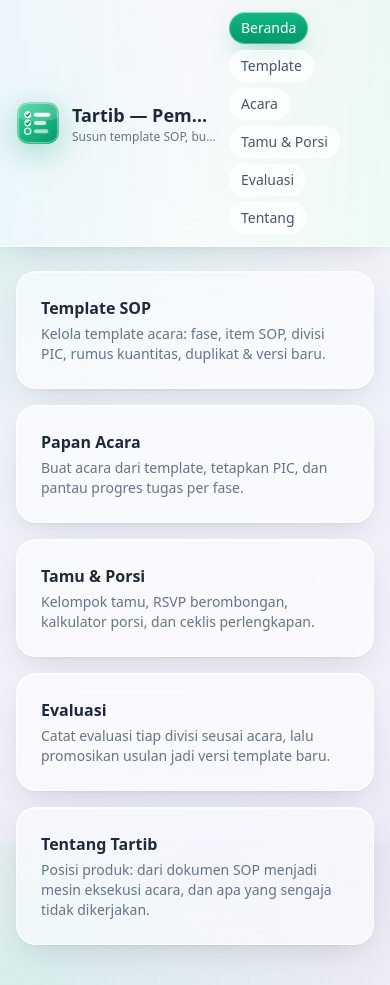
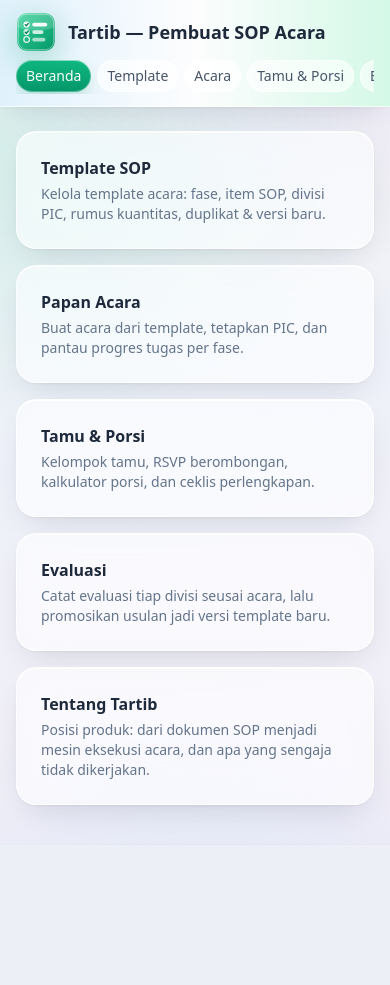
Before and after one commit to ugi577/tartib, a Next.js app: page / in a window 390 px wide. After the commit the page ends 845 px from the top, so only its background shows below. Built offline with nearby package versions, Linux system fonts and the light colour scheme.

Commit message:
fix(tartib): header mobile — tab satu baris geser horizontal (tak numpuk), latar gradasi lebih pekat, tagline di layar sempit (sesi 15)

```diff
--- a/src/app/page.tsx
+++ b/src/app/page.tsx
@@ -74,30 +74,34 @@
     <div className="min-h-screen">
       {/* Bilah header penuh menempel tepi atas (referensi Ahmed, sesi 15):
           glass gradasi biru→hijau muda, logo + judul di kiri, tab pil di
-          kanan (turun baris sendiri di layar sempit — keenam tab tetap
-          terjangkau), garis pemisah putih + bayangan lembut di bawahnya. */}
+          kanan. Di layar sempit tab turun ke baris sendiri — SATU baris yang
+          bisa digeser horizontal (tidak membungkus/bertumpuk), tagline
+          disembunyikan agar baris judul ramping. */}
       <header className="sticky top-0 z-40 print:hidden">
-        <div className="border-b border-white/70 bg-gradient-to-r from-sky-50/80 via-white/70 to-emerald-50/80 shadow-[0_1px_2px_rgb(15_23_42/0.04),0_12px_32px_-16px_rgb(15_23_42/0.18)] backdrop-blur-xl">
+        <div className="border-b border-white/70 bg-gradient-to-r from-sky-100/90 via-white/90 to-emerald-100/90 shadow-[0_1px_2px_rgb(15_23_42/0.04),0_12px_32px_-16px_rgb(15_23_42/0.18)] backdrop-blur-xl">
           <div className="mx-auto flex max-w-3xl flex-wrap items-center gap-x-3 gap-y-2 px-4 py-3">
             <LogoTartib
               judul="Logo Tartib"
-              className="h-11 w-11 shrink-0 drop-shadow-[0_8px_16px_rgb(5_150_105/0.35)]"
+              className="h-10 w-10 shrink-0 drop-shadow-[0_8px_16px_rgb(5_150_105/0.35)] sm:h-11 sm:w-11"
             />
-            <div className="min-w-0 flex-1 sm:flex-none">
+            <div className="min-w-0 flex-1">
               <h1 className="truncate text-lg font-semibold text-teks-utama sm:text-xl">
                 Tartib — Pembuat SOP Acara
               </h1>
-              <p className="truncate text-xs text-teks-halus sm:text-sm">
+              <p className="hidden truncate text-xs text-teks-halus sm:block sm:text-sm">
                 Susun template SOP, buat acara dari template, dan kawal tugas panitia sampai H+1.
               </p>
             </div>
-            <nav aria-label="Navigasi utama" className="flex flex-1 flex-wrap gap-1.5 sm:flex-none sm:justify-end">
+            <nav
+              aria-label="Navigasi utama"
+              className="flex w-full flex-nowrap items-center gap-1.5 overflow-x-auto pb-0.5 [scrollbar-width:none] [&::-webkit-scrollbar]:hidden sm:ml-auto sm:w-auto sm:flex-none sm:overflow-visible"
+            >
               {TAB.map((t) => (
                 <Link
                   key={t.view}
                   href={`/?view=${t.view}`}
                   aria-current={view === t.view ? 'page' : undefined}
-                  className={`whitespace-nowrap rounded-full px-3 py-1.5 text-sm font-medium ${aktif(t.view)}`}
+                  className={`whitespace-nowrap rounded-full px-2.5 py-1.5 text-sm font-medium sm:px-3 ${aktif(t.view)}`}
                 >
                   {t.label}
                 </Link>
```
